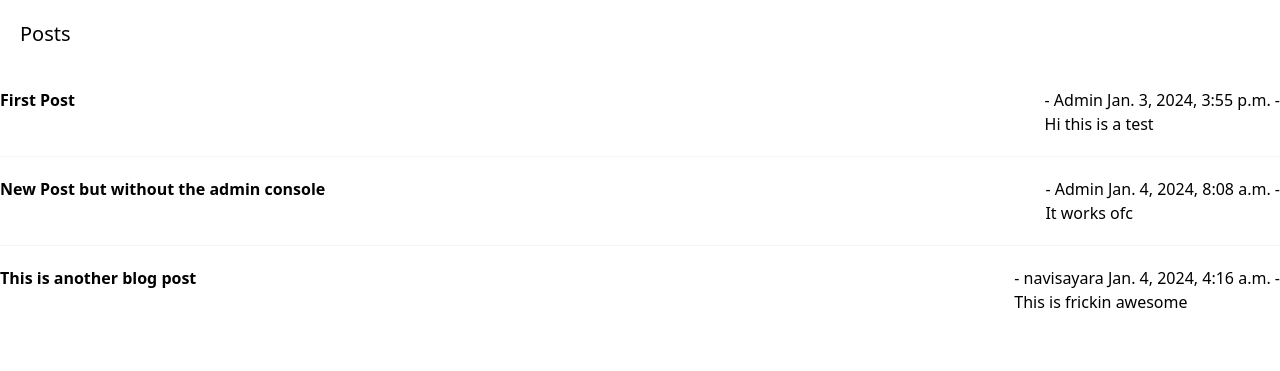
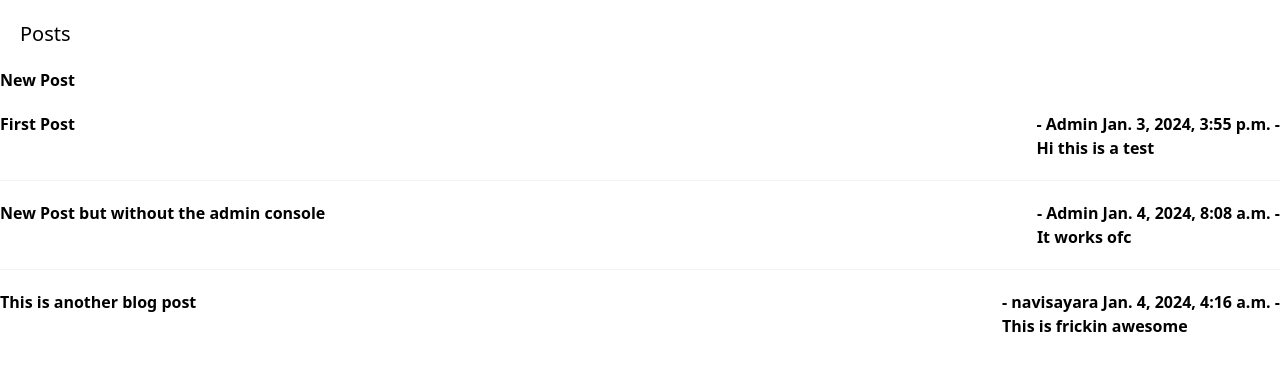
Before and after one commit to Navis-Ayara/Bytes, a Django app: page / in a window 1280 px wide. Shown: the top 371 px of the page. Run offline with Django 5.2, Linux system fonts and the light colour scheme; data comes from the database, SQL or seed files in the repository; both versions use the stored data as it was after the commit; some libraries are stand-ins or nearby versions.

Commit message:
More functionality including a new post page

```diff
--- a/blog/blogapp/models.py
+++ b/blog/blogapp/models.py
@@ -1,6 +1,6 @@
 from django.db import models
 from django.contrib.auth.models import User
-
+from django.urls import reverse
 
 # Create your models here.
 class Post(models.Model):
@@ -14,3 +14,6 @@ class Post(models.Model):
 
     def __str__(self):
         return self.title + ' | ' + str(self.author)
+
+    def get_absolute_url(self):
+        return reverse('article-details', args=(str(self.id)))
--- a/blog/blogapp/templates/home.html
+++ b/blog/blogapp/templates/home.html
@@ -1,15 +1,18 @@
 {% extends 'base.html' %}
-<link rel="stylesheet" href="https://cdn.tailwindcss.com"">
+<link rel="stylesheet" href="https://cdn.tailwindcss.com">
 {% block content %}
 
 
 
-<h1 class="p-5 font-large text-xl bold bg-white" style="width: 100%;">Posts</h1>
+<h1 class="p-5 font-large text-xl bold bg-white" style="width: 100%;">Posts</h1> <b><a href="{% url 'New_post' %}"><b>New Post</a></b>
 
 <ul role="list" class="divide-y divide-gray-100">
 
  {% for post in object_list %}
     <li class="flex justify-between gap-x-6 py-5">
+
+
+
         <a href="{% url 'article-details' post.pk %}"><b>{{post.title }}</b></a> - {{ post.author }}
         {{post.date_posted }}
         {{post.author.first_name }}  -{{ post.author.last_name }}<br/>
--- a/blog/blogapp/urls.py
+++ b/blog/blogapp/urls.py
@@ -1,9 +1,10 @@
 from django.urls import path, include
 from . import views
-from .views import Home, article_detail
+from .views import Home, article_detail, Add_Post
 
 urlpatterns = [
     #path('', views.home, name='home'),
     path('', Home.as_view(), name='home'),
     path('article/<int:pk>/', article_detail.as_view(), name='article-details'),
+    path('add_post/', Add_Post.as_view(), name='New_post'),
 ]
--- a/blog/blogapp/views.py
+++ b/blog/blogapp/views.py
@@ -1,5 +1,5 @@
 from django.shortcuts import render
-from django.views.generic import ListView, DetailView
+from django.views.generic import ListView, DetailView, CreateView
 from .models import Post
 
 
@@ -16,3 +16,8 @@ class Home(ListView):
 class article_detail(DetailView):
     model = Post
     template_name = 'article-details.html'
+
+class Add_Post(CreateView):
+    model = Post
+    template_name = 'New_post.html'
+    fields = '__all__'
```
Also changed, not shown: blog/blogapp/templates/New_post.html (added, +26 -0 lines), blog/db.sqlite3.
